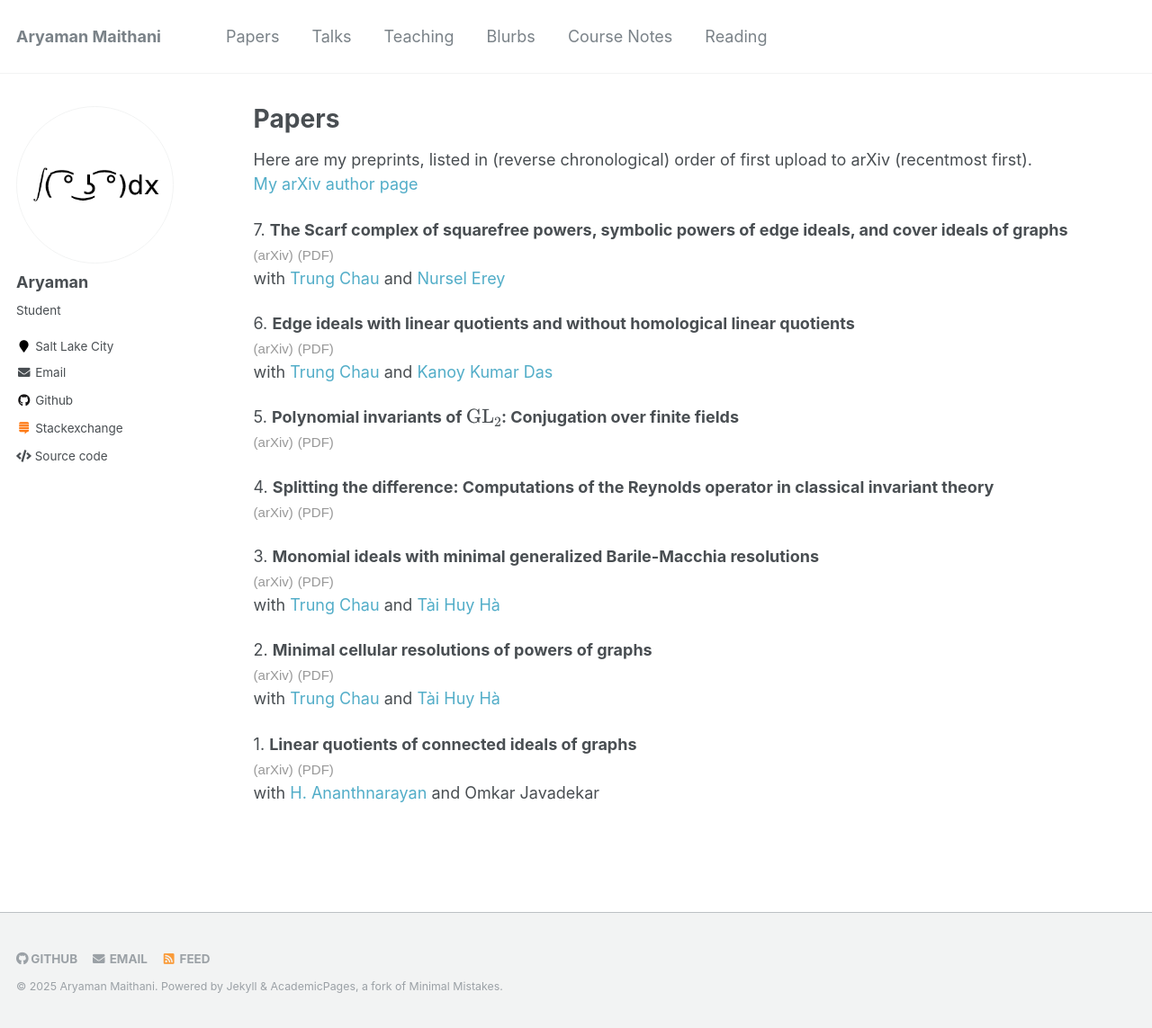
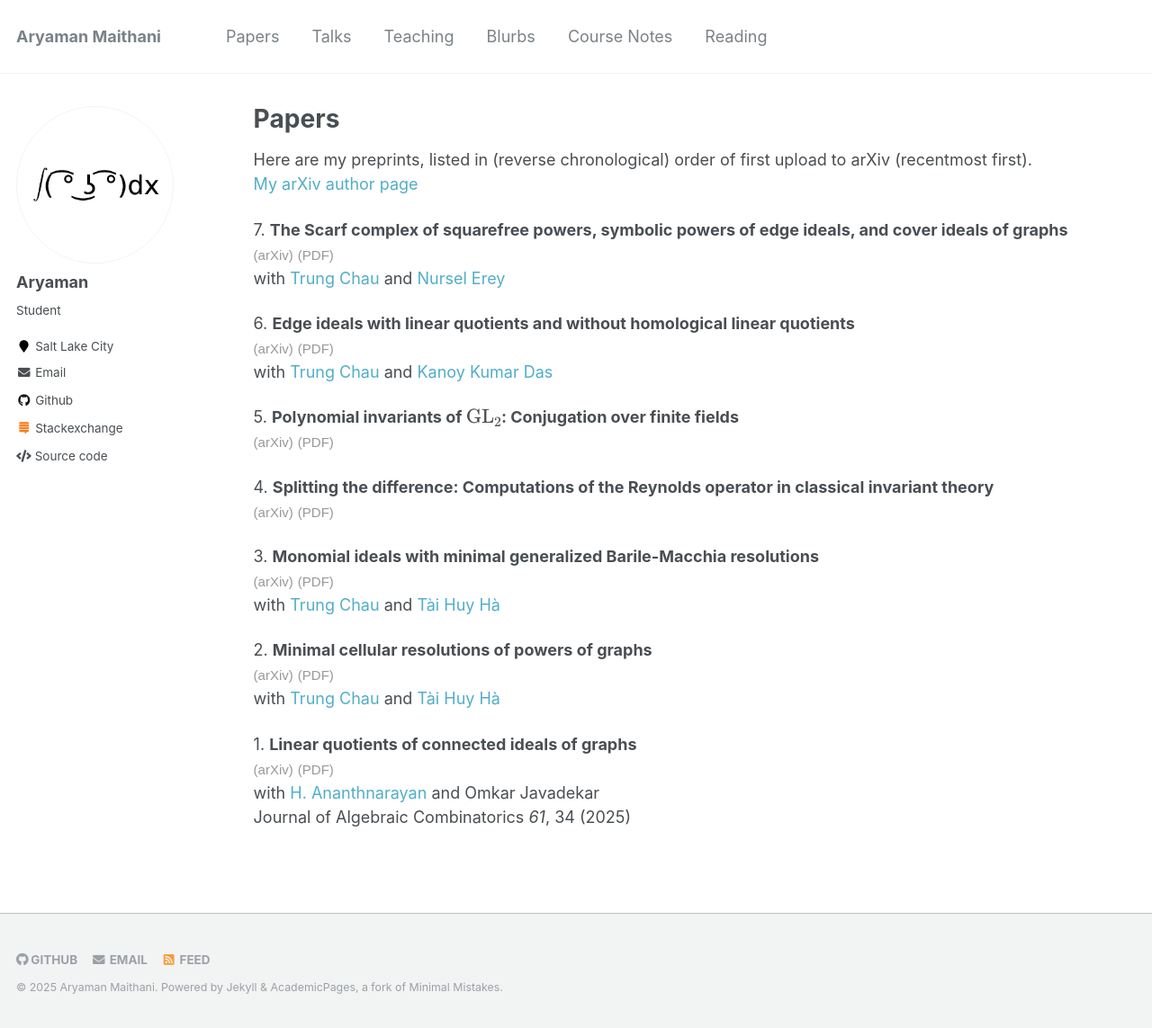
Before and after one commit to aryamanmaithani/math, a Jekyll site: the page built from _pages/papers.md, in a window 1280 px wide and 1143 px high. Shown: the whole window at 90% size. Built offline with Jekyll 4.4.1, drawn with Linux system fonts in a browser that asks for light colours; formulas are drawn with MathJax 3.

Commit message:
+ JACO citation

```diff
--- a/_pages/papers.md
+++ b/_pages/papers.md
@@ -34,3 +34,4 @@ with [Trung Chau](https://trungchaumath.github.io/) and [Tài Huy Hà](http://ww
 1\. <b>Linear quotients of connected ideals of graphs</b>
  <a href="https://arxiv.org/abs/2401.01046" target="_blank"><span style="font-family: sans-serif, 'Open Sans';color: #999;font-size: 15px;">(arXiv)</span></a> <a href="ananthnarayan_javadekar_maithani_linear_quotients_connected_ideals.pdf" target="_blank"><span style="font-family: sans-serif, 'Open Sans';color: #999;font-size: 15px;">(PDF)</span></a>
 with [H. Ananthnarayan](https://www.math.iitb.ac.in/~ananth/) and Omkar Javadekar
+Journal of Algebraic Combinatorics *61*, 34 (2025)
--- a/codes/papers_page_generator/papers.txt
+++ b/codes/papers_page_generator/papers.txt
@@ -44,4 +44,5 @@ date: 2024-01-02
 coauthors: HA, OJ
 arxiv: 2401.01046
 pdf: ananthnarayan_javadekar_maithani_linear_quotients_connected_ideals
+cite: Journal of Algebraic Combinatorics *61*, 34 (2025)
 =========
```
